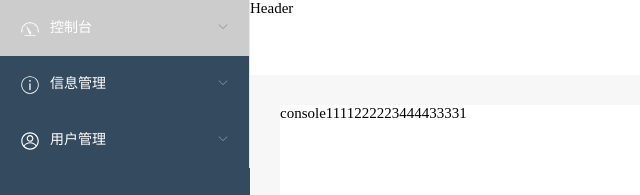
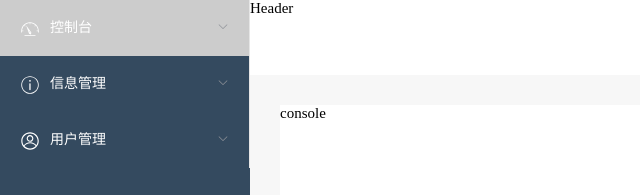
Before and after one commit to shiganfeng/sgf-vue-admin, a Vue app: page /#/index in a window 1280 px wide. Shown: the top 195 px of the page, without its empty margins (0-640 px from the left). Built offline with nearby package versions, Linux system fonts and the light colour scheme.

Commit message:
搜索一些关键是

```diff
--- a/src/views/Console/index.vue
+++ b/src/views/Console/index.vue
@@ -1,5 +1,5 @@
 <template>
-    <div>console1111222223444433331</div>
+    <div>console</div>
 </template>
 <script>
 export default {
```
